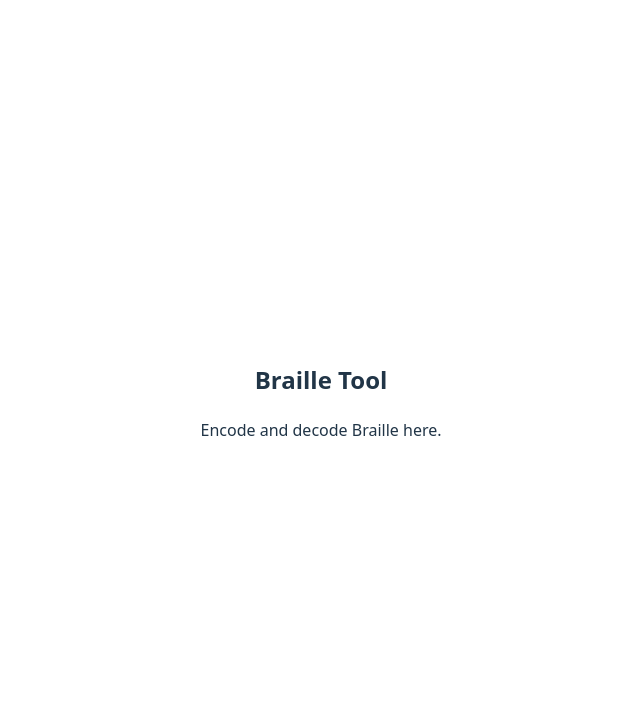
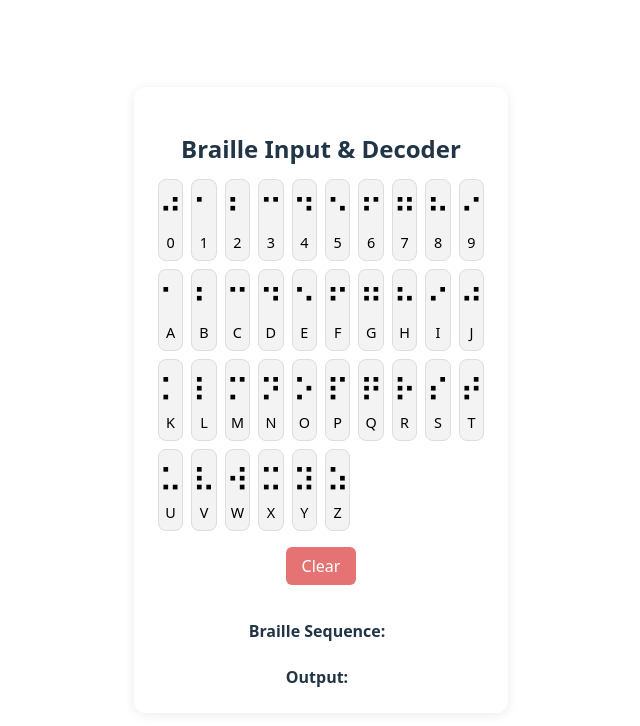
Before and after one commit to jpan17/puzzle-safari, a React (Vite) app: page /braille in a window 1280 px wide. Shown: the top 726 px of the page, without its empty margins (319-959 px from the left). Built offline with nearby package versions, Linux system fonts and the light colour scheme.

Commit message:
braille and morse

```diff
--- a/src/App.css
+++ b/src/App.css
@@ -1,3 +1,82 @@
+/* BrailleTool styles */
+.braille-tool {
+  max-width: 520px;
+  margin: 32px auto;
+  padding: 24px;
+  background: #fff;
+  border-radius: 12px;
+  box-shadow: 0 2px 12px rgba(0,0,0,0.08);
+}
+.braille-tool h2 {
+  margin-bottom: 12px;
+}
+.braille-grid {
+  display: grid;
+  grid-template-columns: repeat(10, 1fr);
+  gap: 8px;
+  margin-bottom: 12px;
+}
+.braille-btn {
+  background: #f3f3f3;
+  border: 1px solid #ddd;
+  border-radius: 8px;
+  padding: 8px 0;
+  cursor: pointer;
+  transition: background 0.2s;
+  display: flex;
+  flex-direction: column;
+  align-items: center;
+}
+.braille-btn:hover {
+  background: #e0eaff;
+}
+.braille-clear {
+  background: #e57373;
+  color: #fff;
+  border: none;
+  border-radius: 6px;
+  padding: 8px 16px;
+  cursor: pointer;
+  transition: background 0.2s;
+}
+.braille-clear:hover {
+  background: #c62828;
+}
+/* MorseTool styles */
+.morse-tool {
+  max-width: 480px;
+  margin: 32px auto;
+  padding: 24px;
+  background: #fff;
+  border-radius: 12px;
+  box-shadow: 0 2px 12px rgba(0,0,0,0.08);
+}
+.morse-tool h2 {
+  margin-bottom: 12px;
+}
+.morse-tool select,
+.morse-tool textarea,
+.morse-tool button {
+  font-size: 1rem;
+}
+.morse-tool textarea {
+  border-radius: 6px;
+  border: 1px solid #ccc;
+  padding: 8px;
+  resize: vertical;
+}
+.morse-tool button {
+  background: #0078d4;
+  color: #fff;
+  border: none;
+  border-radius: 6px;
+  padding: 8px 16px;
+  cursor: pointer;
+  transition: background 0.2s;
+}
+.morse-tool button:hover {
+  background: #005fa3;
+}
 #root {
   max-width: 1280px;
   margin: 0 auto;
--- a/src/App.tsx
+++ b/src/App.tsx
@@ -1,6 +1,8 @@
+import BrailleTool from './components/BrailleTool';
 
 // ...existing code...
 import { BrowserRouter as Router, Routes, Route, Link } from 'react-router-dom';
+import MorseTool from './components/MorseTool';
 import './App.css';
 
 const tools = [
@@ -115,12 +117,6 @@ function CaesarTool() {
     </div>
   );
 }
-function MorseTool() {
-  return <div><h2>Morse Code Tool</h2><p>Encode and decode Morse code here.</p></div>;
-}
-function BrailleTool() {
-  return <div><h2>Braille Tool</h2><p>Encode and decode Braille here.</p></div>;
-}
 function PigpenTool() {
   return <div><h2>Pigpen Cipher Tool</h2><p>Encode and decode Pigpen cipher here.</p></div>;
 }
--- /dev/null
+++ b/src/components/BrailleTool.tsx
@@ -0,0 +1,72 @@
+import React, { useState } from 'react';
+
+// Braille Unicode patterns for A-Z, 0-9
+const brailleMap: Record<string, string> = {
+  A: '\u2801', B: '\u2803', C: '\u2809', D: '\u2819', E: '\u2811',
+  F: '\u280B', G: '\u281B', H: '\u2813', I: '\u280A', J: '\u281A',
+  K: '\u2805', L: '\u2807', M: '\u280D', N: '\u281D', O: '\u2815',
+  P: '\u280F', Q: '\u281F', R: '\u2817', S: '\u280E', T: '\u281E',
+  U: '\u2825', V: '\u2827', W: '\u283A', X: '\u282D', Y: '\u283D', Z: '\u2835',
+  1: '\u2801', 2: '\u2803', 3: '\u2809', 4: '\u2819', 5: '\u2811',
+  6: '\u280B', 7: '\u281B', 8: '\u2813', 9: '\u280A', 0: '\u281A',
+};
+
+const reverseBrailleMap: Record<string, string> = Object.fromEntries(
+  Object.entries(brailleMap).map(([k, v]) => [v, k])
+);
+
+const brailleKeys = Object.entries(brailleMap);
+
+function decodeBraille(braille: string[]): string {
+  return braille.map(code => reverseBrailleMap[code] || '?').join('');
+}
+
+const BrailleTool: React.FC = () => {
+  const [typedBraille, setTypedBraille] = useState<string[]>([]);
+
+  const handleClick = (code: string) => {
+    setTypedBraille([...typedBraille, code]);
+  };
+
+  const handleClear = () => {
+    setTypedBraille([]);
+  };
+
+  const output = decodeBraille(typedBraille);
+
+  return (
+    <div className="braille-tool">
+      <h2>Braille Input & Decoder</h2>
+      <div className="braille-grid">
+        {brailleKeys.map(([char, code]) => (
+          <button
+            key={char}
+            className="braille-btn"
+            onClick={() => handleClick(code)}
+            title={char}
+          >
+            <span style={{ fontSize: '2rem' }}>{code}</span>
+            <div style={{ fontSize: '0.9rem', marginTop: 2 }}>{char}</div>
+          </button>
+        ))}
+      </div>
+      <div style={{ marginTop: 16 }}>
+        <button onClick={handleClear} className="braille-clear">Clear</button>
+      </div>
+      <div style={{ marginTop: 16 }}>
+        <strong>Braille Sequence:</strong>
+        <span style={{ fontSize: '2rem', marginLeft: 8 }}>
+          {typedBraille.map((code, i) => (
+            <span key={i}>{code}</span>
+          ))}
+        </span>
+      </div>
+      <div style={{ marginTop: 16 }}>
+        <strong>Output:</strong>
+        <span style={{ marginLeft: 8 }}>{output}</span>
+      </div>
+    </div>
+  );
+};
+
+export default BrailleTool;
--- /dev/null
+++ b/src/components/MorseTool.tsx
@@ -0,0 +1,83 @@
+import React, { useState } from 'react';
+
+const morseMap: Record<string, string> = {
+  A: '.-',    B: '-...',  C: '-.-.',  D: '-..',   E: '.',
+  F: '..-.',  G: '--.',   H: '....',  I: '..',    J: '.---',
+  K: '-.-',   L: '.-..',  M: '--',    N: '-.',    O: '---',
+  P: '.--.',  Q: '--.-',  R: '.-.',   S: '...',   T: '-',
+  U: '..-',   V: '...-',  W: '.--',   X: '-..-',  Y: '-.--',
+  Z: '--..',
+  0: '-----', 1: '.----', 2: '..---', 3: '...--', 4: '....-',
+  5: '.....', 6: '-....', 7: '--...', 8: '---..', 9: '----.',
+  ' ': '/',
+};
+
+const reverseMorseMap: Record<string, string> = Object.fromEntries(
+  Object.entries(morseMap).map(([k, v]) => [v, k])
+);
+
+function encodeMorse(text: string): string {
+  return text
+    .toUpperCase()
+    .split('')
+    .map(char => morseMap[char] || '')
+    .filter(Boolean)
+    .join(' ');
+}
+
+function decodeMorse(morse: string): string {
+  return morse
+    .split(' ')
+    .map(code => reverseMorseMap[code] || '')
+    .join('');
+}
+
+const MorseTool: React.FC = () => {
+  const [input, setInput] = useState('');
+  const [mode, setMode] = useState<'encode' | 'decode'>('encode');
+  const [output, setOutput] = useState('');
+
+  const handleInputChange = (e: React.ChangeEvent<HTMLTextAreaElement>) => {
+    setInput(e.target.value);
+  };
+
+  const handleModeChange = (e: React.ChangeEvent<HTMLSelectElement>) => {
+    setMode(e.target.value as 'encode' | 'decode');
+    setOutput('');
+    setInput('');
+  };
+
+  const handleConvert = () => {
+    if (mode === 'encode') {
+      setOutput(encodeMorse(input));
+    } else {
+      setOutput(decodeMorse(input));
+    }
+  };
+
+  return (
+    <div className="morse-tool">
+      <h2>Morse Code Encoder / Decoder</h2>
+      <select value={mode} onChange={handleModeChange}>
+        <option value="encode">Encode</option>
+        <option value="decode">Decode</option>
+      </select>
+      <textarea
+        value={input}
+        onChange={handleInputChange}
+        placeholder={mode === 'encode' ? 'Enter text to encode...' : 'Enter Morse code to decode...'}
+        rows={4}
+        style={{ width: '100%', marginTop: 8 }}
+      />
+      <button onClick={handleConvert} style={{ marginTop: 8 }}>
+        Convert
+      </button>
+      <div style={{ marginTop: 16 }}>
+        <strong>Output:</strong>
+        <div style={{ whiteSpace: 'pre-wrap', marginTop: 4 }}>{output}</div>
+      </div>
+    </div>
+  );
+};
+
+export default MorseTool;
```
